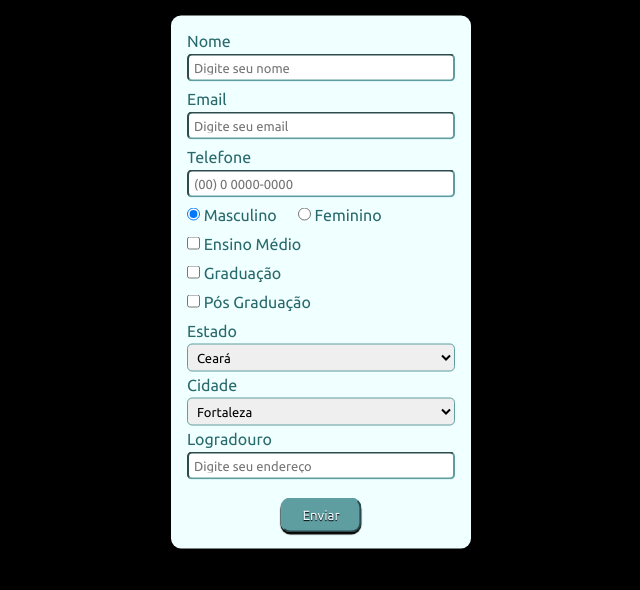
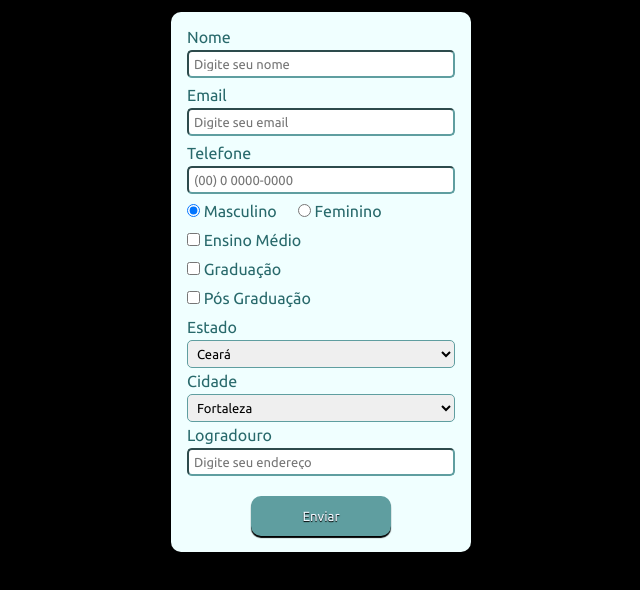
Before and after one commit to LucasDCoelho/Exercise_Digital_College, a plain HTML site: page Cadastro_Aluno/index.html in a window 1280 px wide. Shown: the part 118-708 px from the top of the page, without its empty margins (319-959 px from the left). Drawn offline with Linux system fonts and the light colour scheme.

Commit message:
done: merge Table_1 in Cadastro_Aluno

```diff
--- a/Cadastro_Aluno/CSS/style.css
+++ b/Cadastro_Aluno/CSS/style.css
@@ -1,6 +1,6 @@
 @import url('https://fonts.googleapis.com/css2?family=Ubuntu:wght@400;700&display=swap');
 *{
-    margin: 0;
+    margin: 0 auto;
     padding: 0;
     box-sizing: border-box;
     font-family: 'Ubuntu', sans-serif;
@@ -62,22 +62,21 @@ form input,select{
 }
 
 form button{
-    position: relative;
-    left: 50%;
-    transform: translate(-50%);
-    padding: 8px 20px;
+    width: 140px;
+    height: 40px;
+    display: block;
     border-radius: 10px;
-    margin-top: 10px;
+    margin-top: 20px;
     background-color: cadetblue;
     color: aliceblue;
-    border-color: cadetblue;
+    border: none;
     text-shadow: 0px 1px 1px #000;
     box-shadow: 0px 2px 1px #000;
+    cursor: pointer;
 }
 
 form button:hover{
     background-color: rgb(114, 192, 195);
-    border-color: rgb(114, 192, 195);
 }
 
 form button:active{
```
